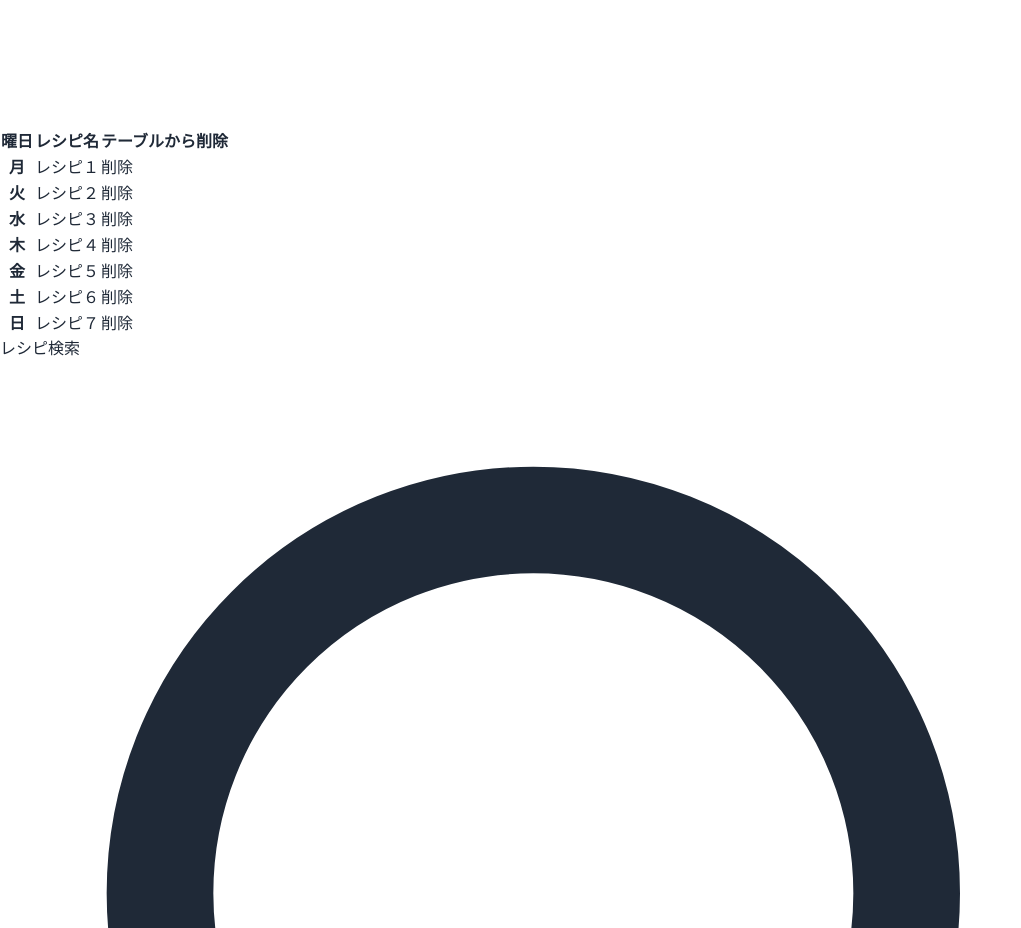
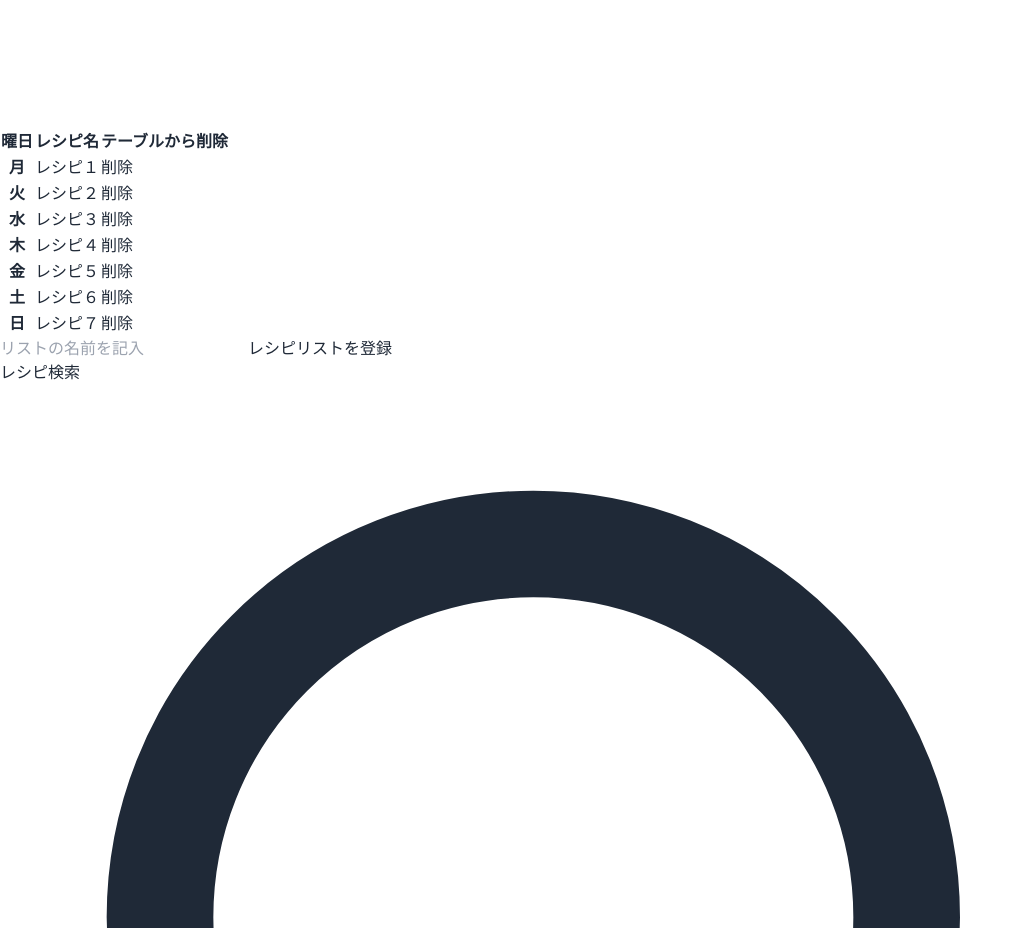
Before and after one commit to m-Murakami1313/recipe-list, a Next.js app: page /recipes/recipeList in a window 1280 px wide. Shown: the part 1320-2248 px from the top of the page, without its empty margins (0-1021 px from the left). Built offline with nearby package versions, Linux system fonts and the light colour scheme; no server answers.

Commit message:
add レシピリストのタイトルを付けられるフォームを作成した。

```diff
--- a/src/components/UI/templates/CreateRecipeList.tsx
+++ b/src/components/UI/templates/CreateRecipeList.tsx
@@ -1,5 +1,6 @@
 import React, { useEffect } from 'react'
 
+import { Input } from '../atom/Input'
 import { SearchResult } from '../organisms/SearchResult'
 import { SearchForm } from '@/components/UI/organisms/SearchForm'
 import { Table } from '@/components/UI/organisms/Table'
@@ -17,16 +18,34 @@ export const CreateRecipeList = () => {
     recipes,
     recipeFlag,
     setPickDayId,
+    submitRecipeList,
+    recipeListName,
+    setRecipeListName,
   } = useRecipeList()
 
   useEffect(() => {
     setTableData(initialDataList)
   }, [])
+
+  const placeholder = 'リストの名前を記入'
+  console.log(recipeListName)
   return (
     <div>
-      <div className='flex items-center justify-center'>
-        <Table tableData={tableData} deleteRecipe={deleteRecipe} />
-      </div>
+      <form onSubmit={submitRecipeList}>
+        <div className='mt-10 flex items-center justify-center'>
+          <Table tableData={tableData} deleteRecipe={deleteRecipe} />
+        </div>
+        <div className='mt-10 flex items-center justify-center'>
+          <Input
+            textValue={recipeListName}
+            handleOnChange={setRecipeListName}
+            placeholder={placeholder}
+          />
+          <button type='submit' className='btn btn-ghost ml-7  bg-yellow-400 p-2'>
+            レシピリストを登録
+          </button>
+        </div>
+      </form>
       <div className='flex items-center justify-center'>
         <div>
           <div className='mt-10'>
--- a/src/hooks/useRecipeList.ts
+++ b/src/hooks/useRecipeList.ts
@@ -1,4 +1,4 @@
-import { useSession } from "next-auth/react"
+import { useSession } from 'next-auth/react'
 import { useState } from 'react'
 
 import { daysType } from '@/types/tableTypes'
@@ -8,11 +8,12 @@ export const useRecipeList = () => {
   const [pickDayId, setPickDayId] = useState<number>(0)
   const [recipeFlag, setRecipeFlag] = useState(false)
   const [tableData, setTableData] = useState<daysType[]>([])
+  const [recipeListName, setRecipeListName] = useState('')
 
-  const { data: session} = useSession()
+  const { data: session } = useSession()
 
   const userId = session?.user.id
-console.log(userId)
+  console.log(userId)
 
   const getRecipe = async (e: any) => {
     e.preventDefault()
@@ -60,8 +61,8 @@ console.log(userId)
     setRecipeFlag(false)
     const newData = [...tableData]
     const list = newData.map((data) => ({ tableNo: data.tableNo, id: data.id }))
-    const formData = [list,{userId:userId},{listName:"listName"}]
-    const response = await fetch('../api/createRecipeList', {
+    const formData = [list, { userId: userId }, { listName: recipeListName }]
+    const response = await fetch('../api/createRecipeListAPI', {
       method: 'POST',
       body: JSON.stringify(formData),
       headers: {
@@ -75,7 +76,6 @@ console.log(userId)
     }
   }
 
-
   return {
     getRecipe,
     getTarget,
@@ -87,6 +87,8 @@ console.log(userId)
     recipeFlag,
     setPickDayId,
     setRecipeFlag,
-    submitRecipeList
+    submitRecipeList,
+    recipeListName,
+    setRecipeListName,
   }
 }
```
